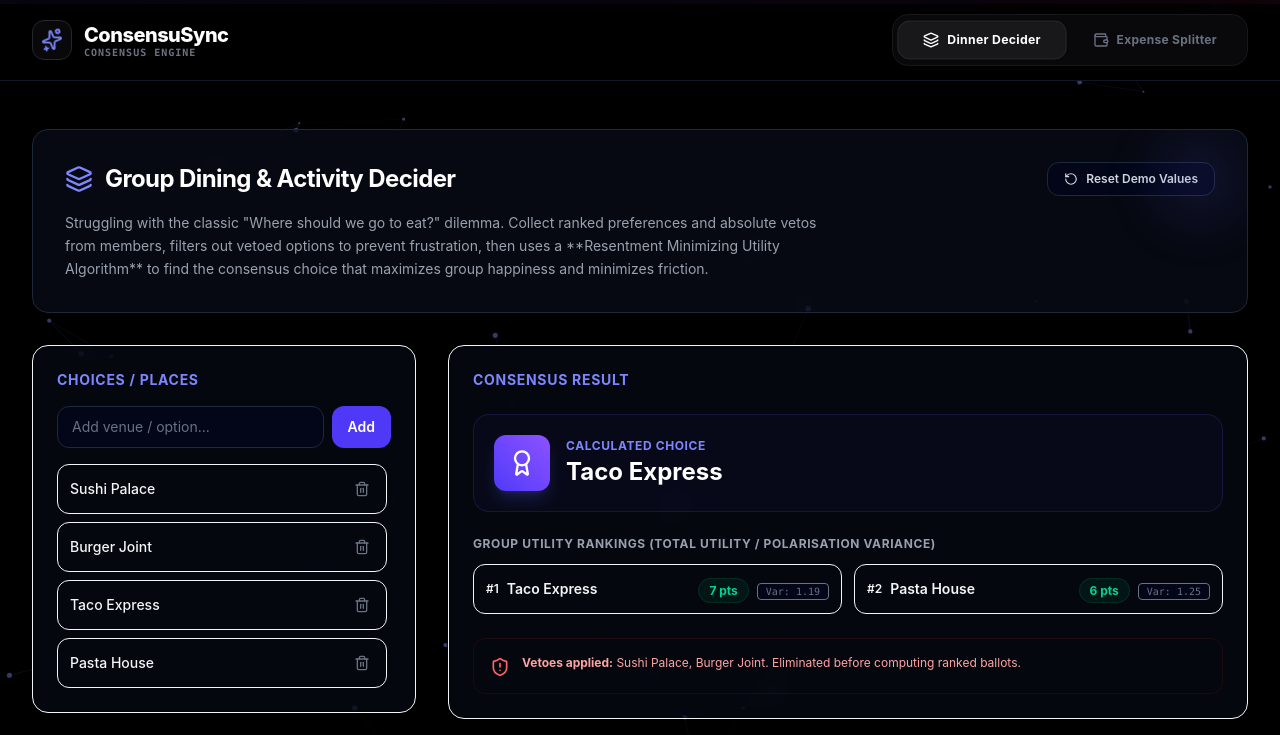
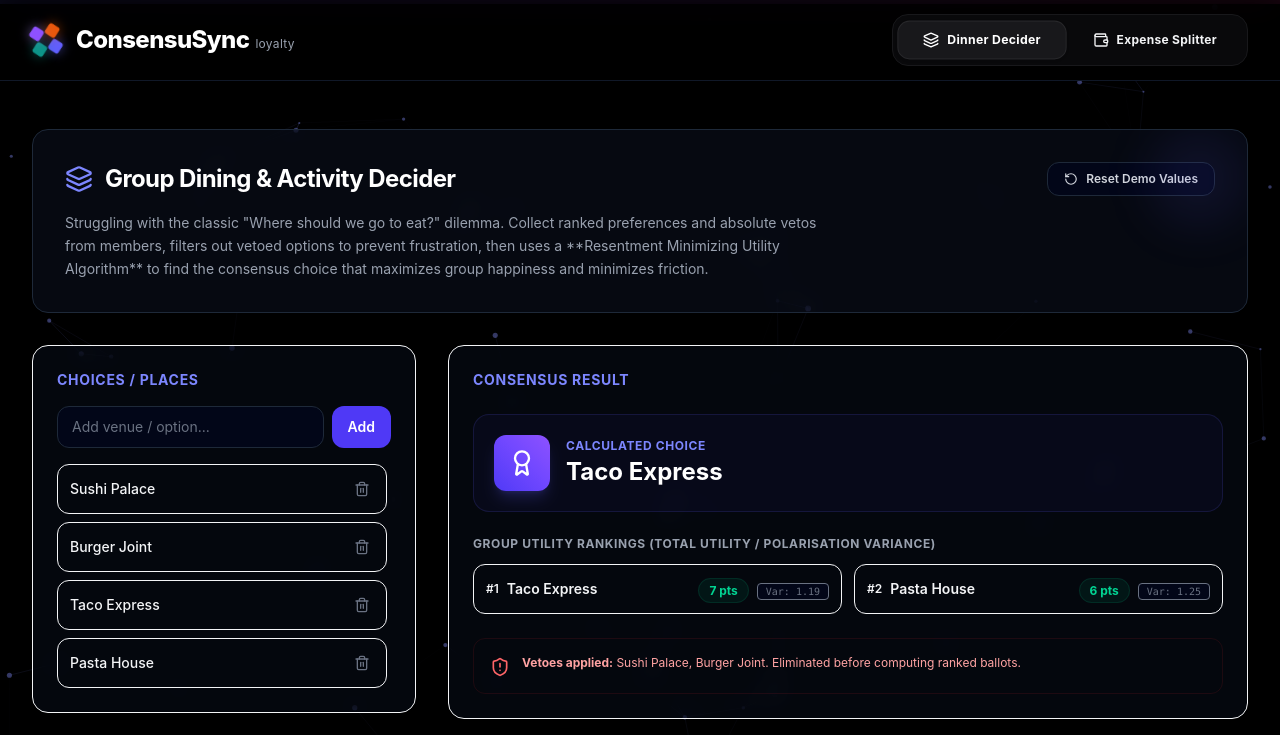
Before and after one commit to mrepiepie/Consenus-sync-, a React (Vite) app: page / in a window 1280 px wide. Shown: the top 735 px of the page. Built offline with nearby package versions, Linux system fonts and the light colour scheme.

Commit message:
Update brand layout to replicate BIA Loyalty diamond visual design

```diff
--- a/src/App.jsx
+++ b/src/App.jsx
@@ -1,7 +1,7 @@
 import React, { useState, useEffect, useRef } from 'react';
 import ActivityDecider from './components/ActivityDecider';
 import BillSplitter from './components/BillSplitter';
-import { Layers, Wallet, Sparkles } from 'lucide-react';
+import { Layers, Wallet } from 'lucide-react';
 
 function App() {
   const [activeTab, setActiveTab] = useState('dining');
@@ -18,7 +18,7 @@ function App() {
     let height = (canvas.height = window.innerHeight);
 
     const particles = [];
-    const particleCount = 70;
+    const particleCount = 75;
     const maxDistance = 120;
     const mouse = { x: null, y: null, radius: 150 };
 
@@ -33,15 +33,12 @@ function App() {
       }
 
       update() {
-        // Move particle
         this.x += this.vx;
         this.y += this.vy;
 
-        // Bounce on boundary limits
         if (this.x < 0 || this.x > width) this.vx *= -1;
         if (this.y < 0 || this.y > height) this.vy *= -1;
 
-        // Push away from mouse cursor interactively
         if (mouse.x !== null && mouse.y !== null) {
           const dx = this.x - mouse.x;
           const dy = this.y - mouse.y;
@@ -66,12 +63,10 @@ function App() {
       }
     }
 
-    // Initialize particles
     for (let i = 0; i < particleCount; i++) {
       particles.push(new Particle());
     }
 
-    // Event listeners
     const handleMouseMove = (e) => {
       mouse.x = e.clientX;
       mouse.y = e.clientY;
@@ -94,13 +89,11 @@ function App() {
     const animate = () => {
       ctx.clearRect(0, 0, width, height);
 
-      // Draw and update particles
       particles.forEach(p => {
         p.update();
         p.draw();
       });
 
-      // Draw interactive connections
       for (let i = 0; i < particles.length; i++) {
         for (let j = i + 1; j < particles.length; j++) {
           const dx = particles[i].x - particles[j].x;
@@ -111,7 +104,6 @@ function App() {
             ctx.beginPath();
             ctx.moveTo(particles[i].x, particles[i].y);
             ctx.lineTo(particles[j].x, particles[j].y);
-            // Dynamic opacity based on proximity distance
             const alpha = (1 - dist / maxDistance) * 0.15;
             ctx.strokeStyle = `rgba(129, 140, 248, ${alpha})`;
             ctx.lineWidth = 1;
@@ -142,23 +134,26 @@ function App() {
         className="absolute inset-0 z-0 pointer-events-none"
       />
 
-      {/* Top Border Gradient Shadow Accent */}
+      {/* Top Border Accent */}
       <div className="absolute top-0 left-0 w-full h-1 bg-gradient-to-r from-indigo-500 via-purple-500 to-pink-500 z-50" />
 
       {/* Navigation Header */}
       <header className="relative z-50 border-b border-gray-900 bg-black/90 backdrop-blur-lg sticky top-0">
         <div className="max-w-7xl mx-auto px-6 lg:px-8 h-20 flex items-center justify-between">
 
-          {/* Brand Logo & Animated Icon */}
+          {/* Aesthetic BIA loyalty inspired Brand Logo & Typography */}
           <div className="flex items-center gap-3">
-            <div className="h-10 w-10 bg-zinc-950 border border-zinc-800 rounded-xl flex items-center justify-center shadow-lg shadow-black transition-transform duration-300">
-              <Sparkles className="h-5.5 w-5.5 text-indigo-400 logo-rotate" />
+            {/* Custom 4-Diamond Logo (BIA Loyalty Inspired Style) */}
+            <div className="grid grid-cols-2 gap-1 w-7 h-7 logo-rotate relative">
+              <div className="w-3 h-3 bg-indigo-500 rounded-[3px] rotate-45 transform origin-center shadow-[0_0_12px_rgba(99,102,241,0.6)]" />
+              <div className="w-3 h-3 bg-[#0d9488] rounded-[3px] rotate-45 transform origin-center shadow-[0_0_12px_rgba(13,148,136,0.6)]" />
+              <div className="w-3 h-3 bg-[#ea580c] rounded-[3px] rotate-45 transform origin-center shadow-[0_0_12px_rgba(234,88,12,0.6)]" />
+              <div className="w-3 h-3 bg-violet-500 rounded-[3px] rotate-45 transform origin-center shadow-[0_0_12px_rgba(167,139,250,0.6)]" />
             </div>
-            <div>
-              <span className="font-extrabold text-xl tracking-tight text-white block">ConsensuSync</span>
-              <span className="text-[10px] block text-gray-500 font-mono tracking-widest uppercase -mt-1 font-bold">
-                Consensus Engine
-              </span>
+
+            <div className="flex items-baseline gap-1.5 ml-1">
+              <span className="font-extrabold text-2xl tracking-tight text-white font-sans">ConsensuSync</span>
+              <span className="text-gray-400 text-xs font-normal lowercase tracking-wide font-sans">loyalty</span>
             </div>
           </div>
 
@@ -169,7 +164,7 @@ function App() {
               className={`flex items-center gap-2 px-6 py-2.5 rounded-xl text-xs font-bold tracking-wide transition-all duration-300 cursor-pointer ${
                 activeTab === 'dining'
                   ? 'bg-zinc-900 text-white shadow border border-zinc-800 scale-[1.02]'
-                  : 'text-gray-500 hover:text-gray-300'
+                  : 'text-gray-550 hover:text-gray-300'
               }`}
             >
               <Layers className="h-4 w-4" /> Dinner Decider
@@ -179,7 +174,7 @@ function App() {
               className={`flex items-center gap-2 px-6 py-2.5 rounded-xl text-xs font-bold tracking-wide transition-all duration-300 cursor-pointer ${
                 activeTab === 'bills'
                   ? 'bg-zinc-900 text-white shadow border border-zinc-800 scale-[1.02]'
-                  : 'text-gray-500 hover:text-gray-300'
+                  : 'text-gray-550 hover:text-gray-300'
               }`}
             >
               <Wallet className="h-4 w-4" /> Expense Splitter
```
